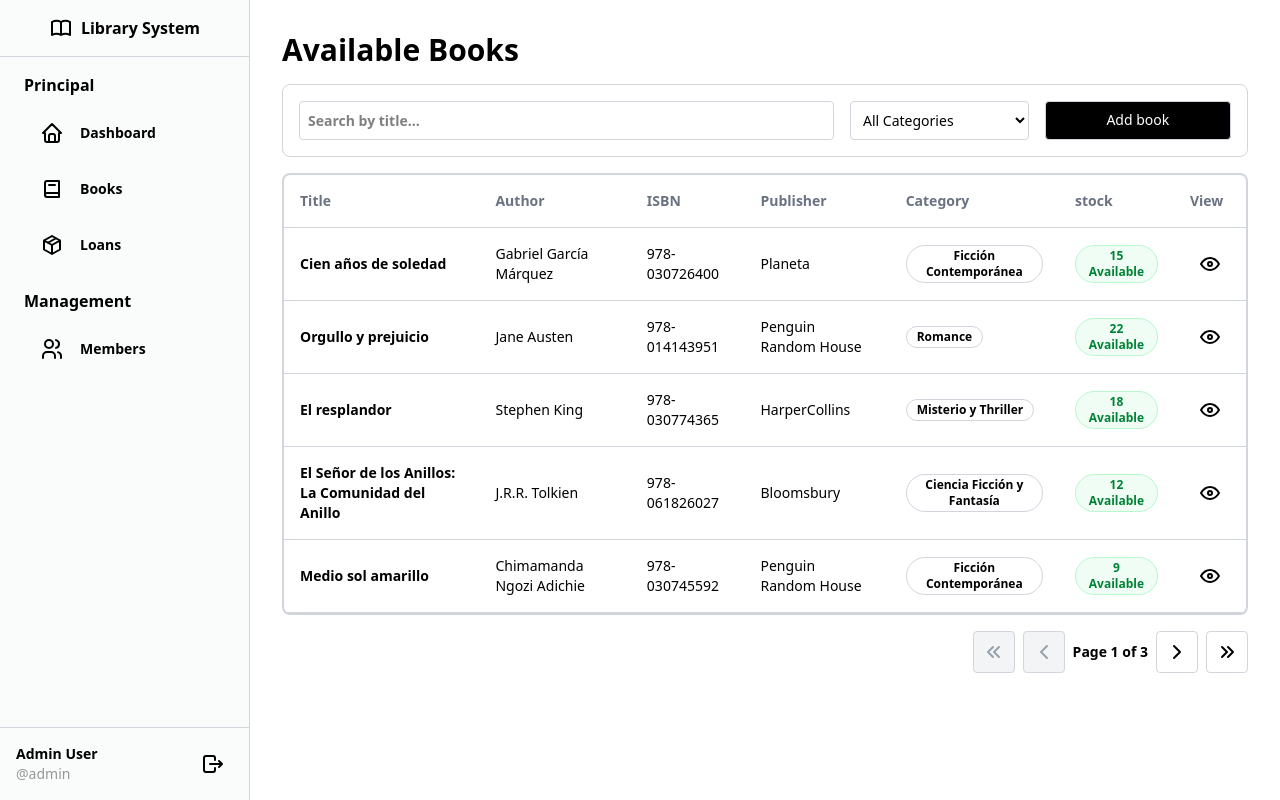
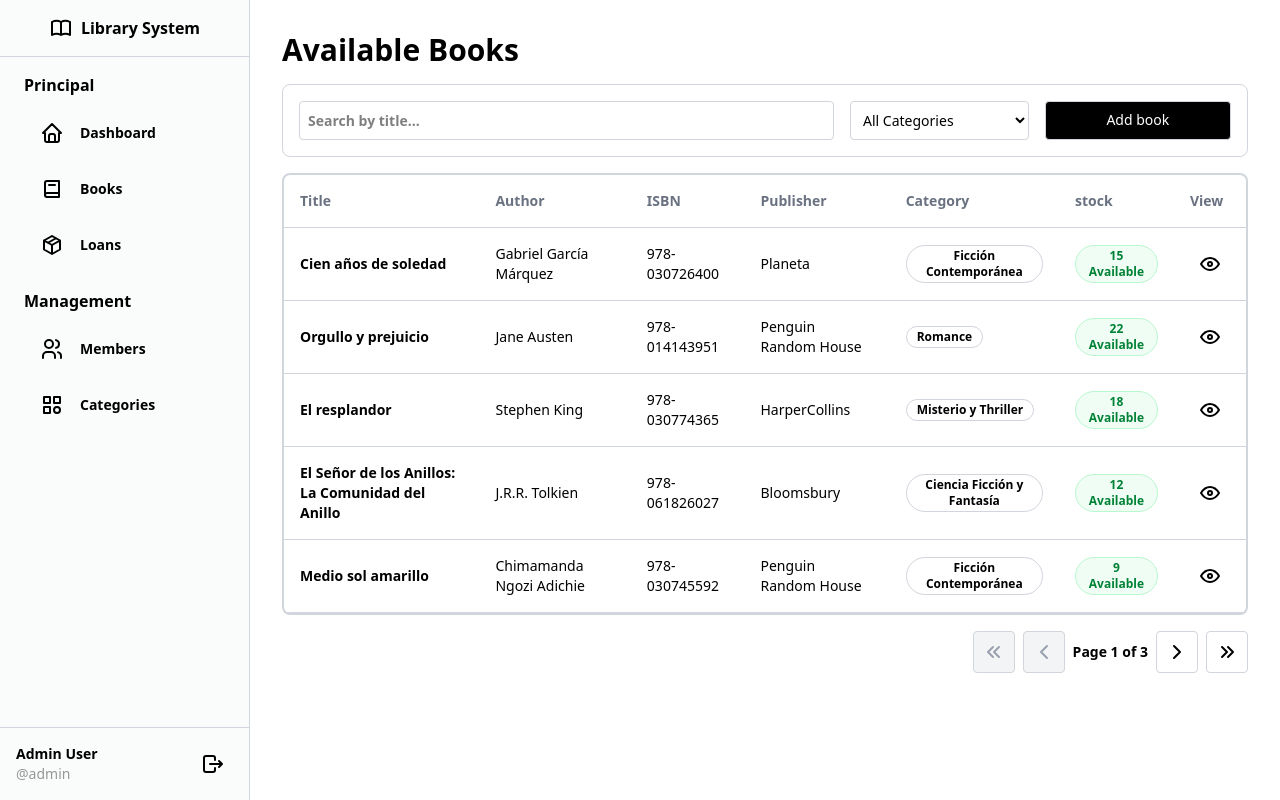
Before and after one commit to DarkMalk/django-gestion-biblioteca, a Django app: page / in a window 1280 px wide. Run offline with Django 5.2, Linux system fonts and the light colour scheme; a user stored in the database is signed in; data comes from the database, SQL or seed files in the repository; style sheets or scripts are compiled from the project's sources.

Commit message:
Add link to categories in the sidebar navigation

```diff
--- a/app/templates/components/aside.html
+++ b/app/templates/components/aside.html
@@ -48,6 +48,13 @@
             {% include "icons/users.html" %}
             <span class="max-md:hidden">Members</span>
           </a>
+          <a href="{% url "categories" %}"
+             rel="noopener noreferrer"
+             title="Ir a pagina de categorías"
+             class="w-full py-4 md:px-4 hover:bg-black/10 rounded flex justify-center md:justify-start items-center gap-4 text-sm font-semibold">
+            {% include "icons/category.html" %}
+            <span class="max-md:hidden">Categories</span>
+          </a>
         </div>
       {% endif %}
     </nav>
```
